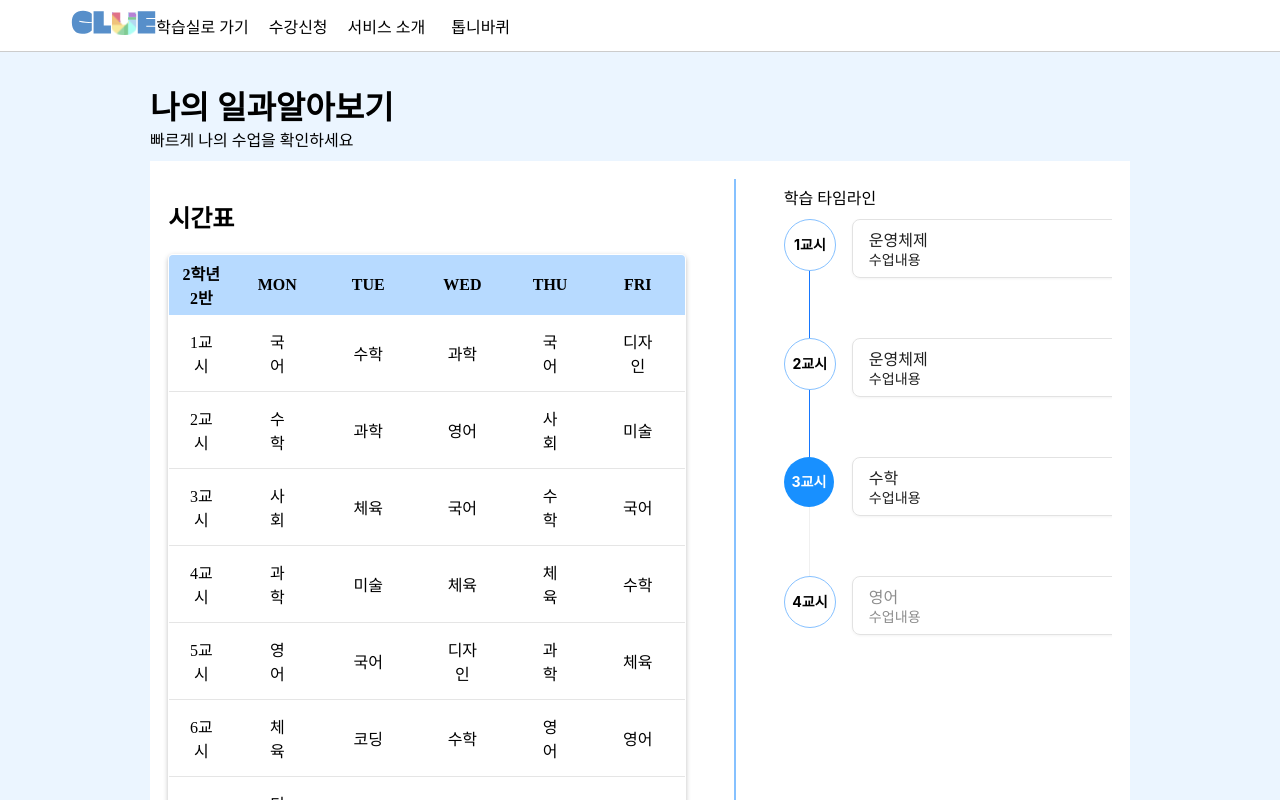
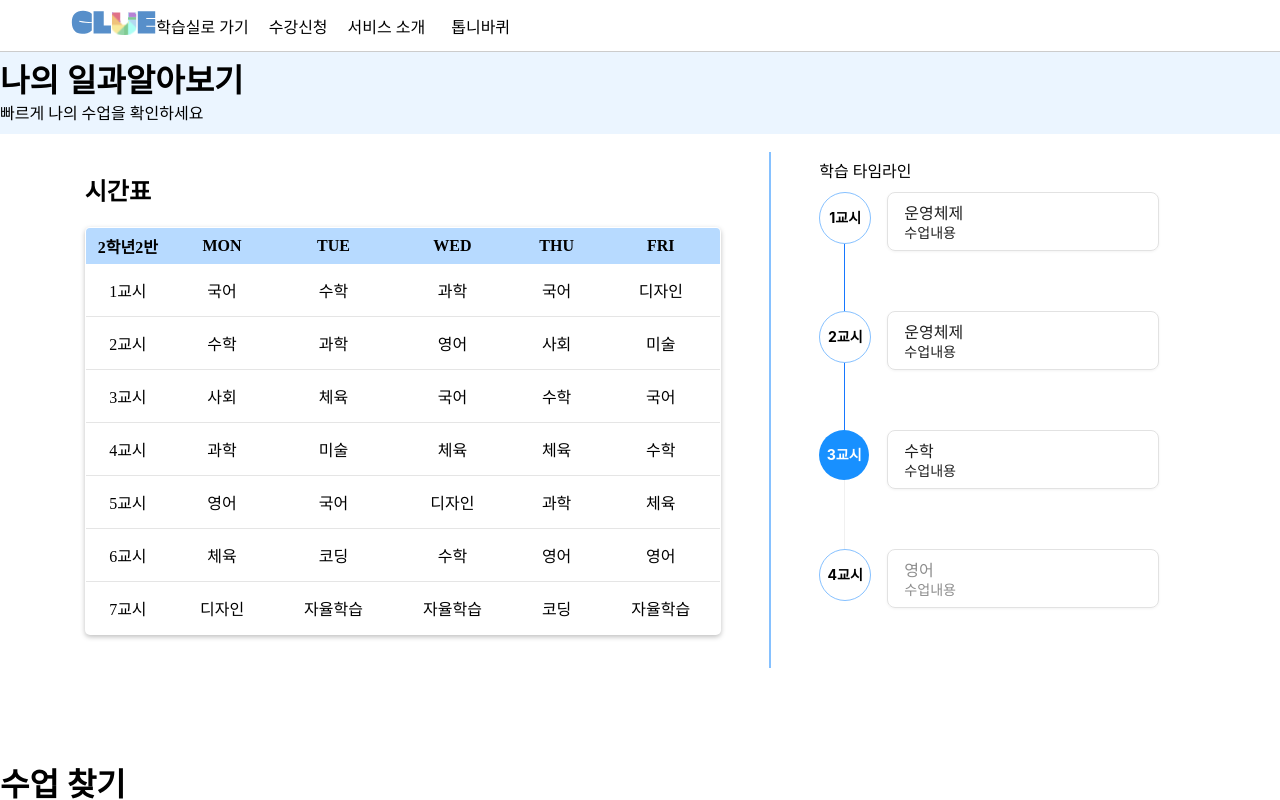
Before and after one commit to EscapeFrame/paletto-clue-frontend, a React (Vite) app: page / in a window 1280 px wide. Built offline with nearby package versions, Linux system fonts and the light colour scheme.

Commit message:
replace Schedule

```diff
--- a/package.json
+++ b/package.json
@@ -10,6 +10,7 @@
     "preview": "vite preview"
   },
   "dependencies": {
+    "@stylexjs/stylex": "^0.12.0",
     "antd": "^5.24.6",
     "bootstrap": "^5.3.5",
     "react": "^19.0.0",
--- a/src/App.tsx
+++ b/src/App.tsx
@@ -1,12 +1,11 @@
 import Home from './main_component/home'
-
 
 function App() {
 
   return (
-    <>
+    <div>
       <Home />
-    </>
+    </div>
   )
 }
 
--- /dev/null
+++ b/src/css/GoToClass.module.css
@@ -0,0 +1,14 @@
+
+.topContainer {
+    background: #FFF;
+    height: auto;
+    overflow: hidden;
+}
+
+.container {
+    padding-top: 4.38em;
+    background: #FFF;
+    left: 0;
+    right: 0;
+    position: fixed;
+}
--- a/src/css/Navbar.module.css
+++ b/src/css/Navbar.module.css
@@ -1,13 +1,9 @@
 .navbar {
-    position: fixed;
-    top: 0;
-    left: 0;
     width: 100%;
     background-color: #FFFFFF;
     outline: solid 0.06em #CCCCCC;
     padding: 0.63em 1.25em;
-    z-index: 1000;
-
+    box-sizing: border-box;
 }
 
 .container {
--- /dev/null
+++ b/src/css/home.module.css
@@ -0,0 +1,16 @@
+.container {
+    display: flex;
+    flex-direction: column;
+    height: 100%;
+}
+.margin {
+    margin-top: 4.38em;
+}
+.blue {
+    background-color: #EBF5FF;
+
+}
+
+.white {
+    background-color: #FFF;
+}
--- a/src/css/main.module.css
+++ b/src/css/main.module.css
@@ -1,14 +1,7 @@
-
-.topContainer {
+html, body {
     background: #EBF5FF;
-    height: auto;
-}
-
-html {
-    background: #EBF5FF;
-    min-height: 100%;
-    margin: 0;
-    padding: 0;
+    margin: 0 0;
+    padding: 0 0;
 }
 
 .container {
--- /dev/null
+++ b/src/main_component/GoToClass.tsx
@@ -0,0 +1,15 @@
+import React from 'react';
+import styles from '../css/GoToClass.module.css';
+
+export default function GoToClass(): React.ReactNode {
+    return (
+        <div className={styles.topContainer}>
+            <div className={styles.container}>
+                <h1>
+                    수업 찾기
+                </h1>
+            </div>
+
+        </div>
+    );
+}
--- /dev/null
+++ b/src/main_component/MySchedule.tsx
@@ -0,0 +1,27 @@
+import styles from '../css/main.module.css';
+import Timetable from './Timetable';
+import Demo from './TimeLine';
+
+export default function My() {
+    return (
+        <div>
+            <div>
+                <h1>
+                    나의 일과알아보기
+                </h1>
+                <p>빠르게 나의 수업을 확인하세요</p>
+            </div>
+            <div className={styles.side_by_side}>
+                <div>
+                    <h2>시간표</h2>
+                    <Timetable />
+                </div>
+                {/* <div className={styles.divider}></div> */}
+                <div className={styles.timeLine_side}>
+                    <p>학습 타임라인</p>
+                    <Demo />
+                </div>
+            </div>
+        </div>
+    )
+}
--- a/src/main_component/Timetable.tsx
+++ b/src/main_component/Timetable.tsx
@@ -1,6 +1,6 @@
 import styles from '../css/Timetable.module.css';
 
-type Subjects = {
+interface Subjects {
   [day: string]: string[];
 };
 
--- a/src/main_component/home.tsx
+++ b/src/main_component/home.tsx
@@ -1,32 +1,16 @@
+import styles from '../css/home.module.css';
+import MySchedule from './MySchedule';
+import GoToClass from './GoToClass';
 import Navbar from '../Navbar';
-import Demo from './TimeLine';
-import Timetable from './Timetable';
-import styles from '../css/main.module.css';
-
 
 export default function Home() {
     return (
-        <div className={styles.topContainer}>
-            <div className={styles.container}>
-                <Navbar />
-                    <div>
-                        <h1>
-                            나의 일과알아보기
-                        </h1>
-                        <p>빠르게 나의 수업을 확인하세요</p>
-                    </div>
-                    <div className={styles.side_by_side}>
-                        <div>
-                            <h2>시간표</h2>
-                            <Timetable />
-                        </div>
-                        {/* <div className={styles.divider}></div> */}
-                        <div className={styles.timeLine_side}>
-                            <p>학습 타임라인</p>
-                                <Demo />
-                        </div>
-                    </div>
-            </div>
+        <div className={styles.container}>
+            <Navbar />
+            <MySchedule />
+            <GoToClass />
+
+
         </div>
     );
 }
```
Also changed, not shown: src/main_component/asdf.tsx (added), 1 other file (tests, documents, lock files or other folders).
